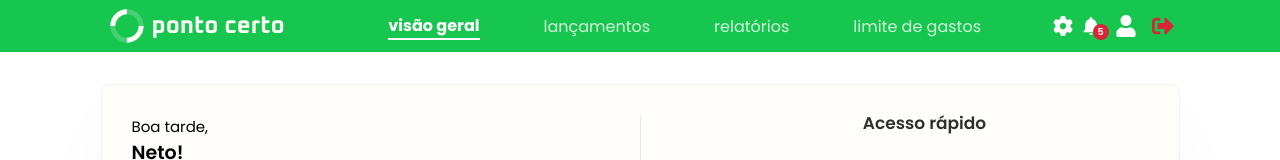
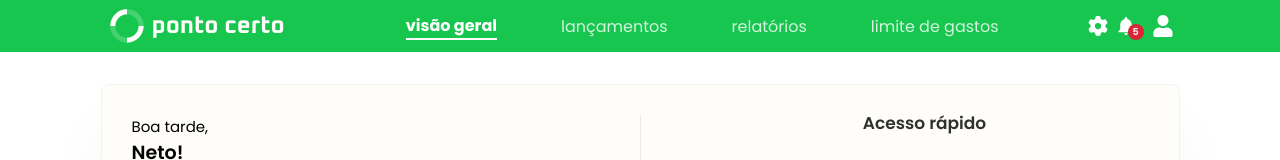
Before and after one commit to antoni0jsneto/ponto-certo-app, a React (Create React App) app: page / in a window 1280 px wide. Shown: the top 160 px of the page. Built offline with nearby package versions, Linux system fonts and the light colour scheme; no server answers; the database is empty.

Commit message:
feat: ensure login, account creation and sign out button are shown based on authentication state

```diff
--- a/src/components/header/header.component.tsx
+++ b/src/components/header/header.component.tsx
@@ -1,7 +1,11 @@
+import { useContext, useState } from 'react';
+import { useLocation, useNavigate } from 'react-router-dom';
+import { Tooltip } from 'react-tooltip';
+import { signOut } from 'firebase/auth';
 import { IoMdNotifications } from 'react-icons/io';
 import { FaGear } from 'react-icons/fa6';
 import { CgSpinnerTwo } from 'react-icons/cg';
-import { Tooltip } from 'react-tooltip';
+import { FaSignOutAlt, FaUser } from 'react-icons/fa';
 
 // Styles
 import {
@@ -13,21 +17,27 @@ import {
   HeaderTitle,
   NotificationIcon,
 } from './header.styles';
-import { useLocation, useNavigate } from 'react-router-dom';
-import { useState } from 'react';
-import { FaSignOutAlt, FaUser } from 'react-icons/fa';
-import { signOut } from 'firebase/auth';
+
+// Utilities
 import { auth } from '../../config/firebase.config';
+import { UserContext } from '../../contexts/user.context';
 
 const Header = () => {
   const navigate = useNavigate();
   const location = useLocation();
+
+  const { isAuthenticated } = useContext(UserContext);
 
   const [activeItem, setActiveItem] = useState(location.pathname);
 
   const handleNavigation = (path: string) => {
     navigate(path);
     setActiveItem(path);
+  };
+
+  const handleSignOutPress = async () => {
+    await signOut(auth);
+    navigate('/login');
   };
 
   return (
@@ -83,13 +93,14 @@ const Header = () => {
             <HeaderIcon>
               <FaUser size={22} onClick={() => handleNavigation('/login')} />
             </HeaderIcon>
+            {isAuthenticated && (
               <HeaderIcon>
                 <FaSignOutAlt
                   data-tooltip-id="signout-tooltip"
                   data-tooltip-content="Sair"
                   size={22}
                   style={{ color: 'var(--red-color)' }}
-                onClick={() => signOut(auth)}
+                  onClick={handleSignOutPress}
                 />
                 <Tooltip
                   id="signout-tooltip"
@@ -97,6 +108,7 @@ const Header = () => {
                   className="react-tooltip"
                 />
               </HeaderIcon>
+            )}
           </HeaderItems>
         </HeaderItemsContainer>
       </HeaderContainer>
```
Lines whose indentation alone changed are shown as unchanged.
